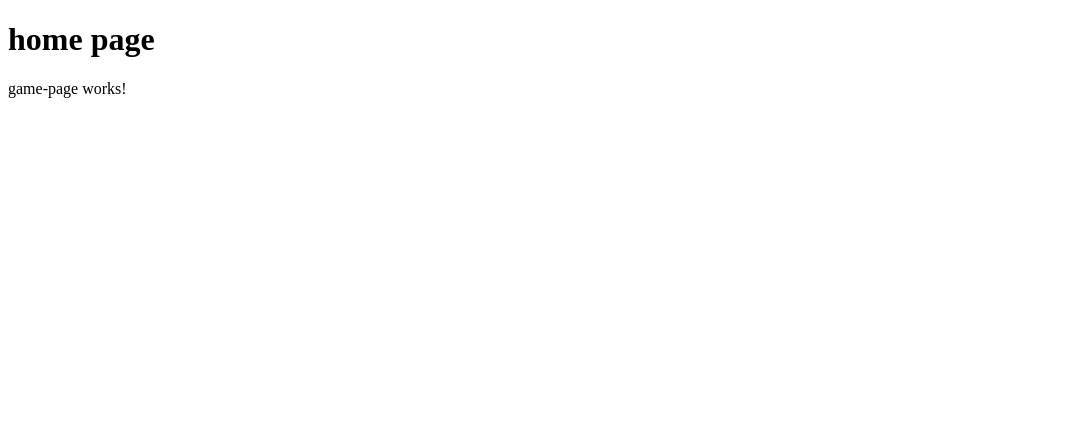
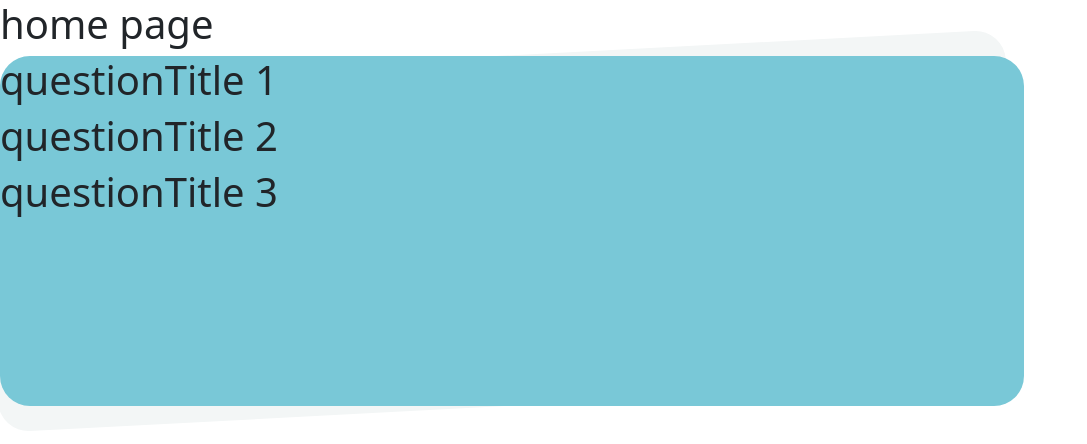
Before and after one commit to mojtaba-ramezani-72/game, an Angular app: page /game-page in a window 1280 px wide. Shown: the top 444 px of the page, without its empty margins (0-1087 px from the left). Built offline with nearby package versions, Linux system fonts and the light colour scheme; data requests are answered from the project's data file.

Commit message:
+ bootstrap

```diff
--- a/angular.json
+++ b/angular.json
@@ -20,19 +20,17 @@
             "outputPath": "dist/game",
             "index": "src/index.html",
             "main": "src/main.ts",
-            "polyfills": [
-              "zone.js"
-            ],
+            "polyfills": ["zone.js"],
             "tsConfig": "tsconfig.app.json",
             "inlineStyleLanguage": "scss",
-            "assets": [
-              "src/favicon.ico",
-              "src/assets"
-            ],
+            "assets": ["src/favicon.ico", "src/assets"],
             "styles": [
+              "node_modules/bootstrap/dist/css/bootstrap.min.css",
               "src/styles.scss"
             ],
-            "scripts": []
+            "scripts": [
+              "node_modules/bootstrap/dist/js/bootstrap.bundle.min.js"
+            ]
           },
           "configurations": {
             "production": {
@@ -82,19 +80,11 @@
         "test": {
           "builder": "@angular-devkit/build-angular:karma",
           "options": {
-            "polyfills": [
-              "zone.js",
-              "zone.js/testing"
-            ],
+            "polyfills": ["zone.js", "zone.js/testing"],
             "tsConfig": "tsconfig.spec.json",
             "inlineStyleLanguage": "scss",
-            "assets": [
-              "src/favicon.ico",
-              "src/assets"
-            ],
-            "styles": [
-              "src/styles.scss"
-            ],
+            "assets": ["src/favicon.ico", "src/assets"],
+            "styles": ["src/styles.scss"],
             "scripts": []
           }
         }
--- a/package.json
+++ b/package.json
@@ -19,6 +19,7 @@
     "@angular/platform-browser": "^16.1.0",
     "@angular/platform-browser-dynamic": "^16.1.0",
     "@angular/router": "^16.1.0",
+    "bootstrap": "^5.3.2",
     "rxjs": "~7.8.0",
     "tslib": "^2.3.0",
     "zone.js": "~0.13.0"
--- a/src/app/app.component.ts
+++ b/src/app/app.component.ts
@@ -1,19 +1,10 @@
-import { Component, OnInit } from '@angular/core';
-import {AppService} from './app.service';
+import { Component } from '@angular/core';
 
 @Component({
   selector: 'app-root',
   templateUrl: './app.component.html',
-  styleUrls: ['./app.component.scss']
+  styleUrls: ['./app.component.scss'],
 })
-export class AppComponent implements OnInit {
+export class AppComponent {
   title = 'game';
-
-  constructor(private appService: AppService) {}
-
-  ngOnInit() {
-    this.appService.getAll().subscribe(data => {
-      console.log(data)
-    });
-  }
 }
--- a/src/app/app.module.ts
+++ b/src/app/app.module.ts
@@ -1,6 +1,6 @@
+import { HttpClientModule } from '@angular/common/http';
 import { NgModule } from '@angular/core';
 import { BrowserModule } from '@angular/platform-browser';
-import {HttpClientModule} from '@angular/common/http';
 
 import { AppRoutingModule } from './app-routing.module';
 import { AppComponent } from './app.component';
@@ -14,7 +14,7 @@ import { GamePageComponent } from './pages/game-page/game-page.component';
   imports: [
     BrowserModule,
     AppRoutingModule,
-    HttpClientModule
+    HttpClientModule,
   ],
   providers: [],
   bootstrap: [AppComponent]
--- a/src/app/pages/game-page/game-page.component.html
+++ b/src/app/pages/game-page/game-page.component.html
@@ -1 +1,5 @@
-<p>game-page works!</p>
+<section class="question-box">
+  <div class="question-box-item" *ngFor="let el of data">
+    <h1>{{ el.questionTitle }}</h1>
+  </div>
+</section>
--- a/src/app/pages/game-page/game-page.component.scss
+++ b/src/app/pages/game-page/game-page.component.scss
@@ -0,0 +1,28 @@
+:host {
+  .question-box {
+    position: relative;
+    min-height: 350px;
+    width: 80%;
+    border-radius: 30px;
+
+    background-color: #79c8d7;
+
+    &::before {
+      content: "";
+      display: block;
+      position: absolute;
+      top: 0;
+      left: -10px;
+      width: 100%;
+      height: 100%;
+      transform: rotate(-3deg);
+      border-radius: 30px;
+      background-color: #f3f6f6 !important;
+      z-index: -1;
+    }
+
+    &-item{
+
+    }
+  }
+}
--- a/src/app/pages/game-page/game-page.component.ts
+++ b/src/app/pages/game-page/game-page.component.ts
@@ -1,10 +1,20 @@
-import { Component } from '@angular/core';
+import { Component, OnInit } from '@angular/core';
+import { AppService } from 'src/app/app.service';
+import { Question } from 'src/app/model/question.model';
 
 @Component({
   selector: 'app-game-page',
   templateUrl: './game-page.component.html',
-  styleUrls: ['./game-page.component.scss']
+  styleUrls: ['./game-page.component.scss'],
 })
-export class GamePageComponent {
+export class GamePageComponent implements OnInit {
+  data: Question[] = [];
 
+  constructor(private appService: AppService) {}
+
+  ngOnInit() {
+    this.appService.getAll().subscribe((data) => {
+      this.data = data;
+    });
+  }
 }
```
Also changed, not shown: src/app/app.service.ts (+6 -7 lines), 1 other file (tests, documents, lock files or other folders).
